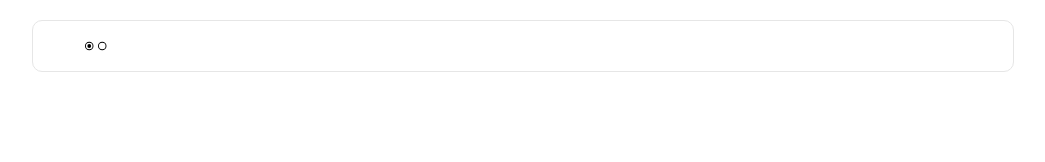
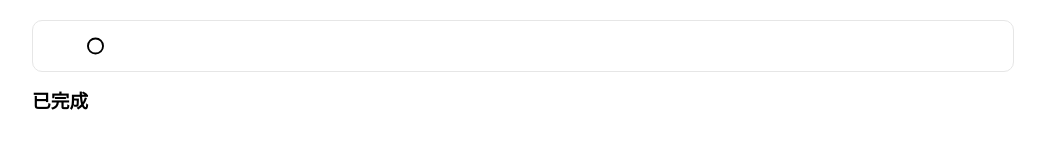
Before and after one commit to laohubb/todolist-vue3, a Vue app: page / in a window 1280 px wide. Shown: the top 162 px of the page, without its empty margins (118-1163 px from the left). Built offline with nearby package versions, Linux system fonts and the light colour scheme.

Commit message:
实现任务未完成->已完成状态更改

```diff
--- a/src/App.vue
+++ b/src/App.vue
@@ -3,17 +3,16 @@ import Item2 from "./components/Item2.vue";
 import {useStore} from "./store/index.js";
 import {onMounted, reactive, ref} from "vue";
 import { storeToRefs } from 'pinia'
-
 onMounted(()=>{
   const {setTodos}=store
   setTodos()
 })
 
 const store=useStore()
-const {todos}=storeToRefs(store)
+const {todos,finished,unFinished}=storeToRefs(store)
 
 const blankItem=reactive({id:'',title:'',status:false})
-
+const visible=ref(true)
 </script>
 
 <template>
@@ -21,7 +20,9 @@ const blankItem=reactive({id:'',title:'',status:false})
 
 <div class="box">
   <item2 :item="blankItem"/>
-  <item2 v-for="item in todos" :item="item"/>
+  <item2 v-for="item in unFinished" :item="item"/>
+  <h3 @click="visible=!visible">已完成</h3>
+  <item2 v-for="item in finished" :item="item"/>
 </div>
 
 </template>
--- a/src/components/Item2.vue
+++ b/src/components/Item2.vue
@@ -4,7 +4,7 @@ import { ref } from 'vue'
 import {useStore} from "../store/index.js";
 
 const store=useStore()
-const {todos,addTodo}=store
+const {todos,addTodo,changeStatus}=store
 const {item} = defineProps(['item'])
 
 
@@ -15,7 +15,7 @@ const title=ref('')
 <template>
   <div class="item">
     <div class="checkbox">
-      <svg  t="1667208511618" class="icon" viewBox="0 0 1024 1024"
+      <svg v-show="item.status" @click="changeStatus(item.id)" t="1667208511618" class="icon" viewBox="0 0 1024 1024"
            version="1.1" xmlns="http://www.w3.org/2000/svg" p-id="1816" width="32" height="32">
         <path
             d="M512 859.61428833A347.61428833 347.61428833 0 1 1 512 164.38571167a347.61428833 347.61428833 0 0 1 0 695.22857666z m0-77.24761979A270.36666854 270.36666854 0 1 0 512 241.63333146a270.36666854 270.36666854 0 0 0 0 540.73333708z"
@@ -24,7 +24,7 @@ const title=ref('')
             d="M512 512m-154.49523956 0a154.49523956 154.49523956 0 1 0 308.99047912 0 154.49523956 154.49523956 0 1 0-308.99047912 0Z"
             p-id="1818"></path>
       </svg>
-      <svg  t="1667212459658" class="icon" viewBox="0 0 1024 1024"
+      <svg v-show="!item.status" @click="changeStatus(item.id)" t="1667212459658" class="icon" viewBox="0 0 1024 1024"
            version="1.1" xmlns="http://www.w3.org/2000/svg" p-id="1972" width="32" height="32">
         <path
             d="M512 859.61428833A347.61428833 347.61428833 0 1 1 512 164.38571167a347.61428833 347.61428833 0 0 1 0 695.22857666z m0-77.24761979A270.36666854 270.36666854 0 1 0 512 241.63333146a270.36666854 270.36666854 0 0 0 0 540.73333708z"
--- a/src/store/index.js
+++ b/src/store/index.js
@@ -1,8 +1,5 @@
 import {defineStore} from 'pinia'
 import {computed, ref} from "vue";
-
-// 你可以对 `defineStore()` 的返回值进行任意命名，但最好使用 store 的名字，同时以 `use` 开头且以 `Store` 结尾。(比如 `useUserStore`，`useCartStore`，`useProductStore`)
-// 第一个参数是你的应用中 Store 的唯一 ID。
 
 export const useStore = defineStore('main', () => {
     const todos = ref([])
@@ -18,6 +15,15 @@ export const useStore = defineStore('main', () => {
         todos.value.push({id:Date.now(),title:t,status:false})
         saveToLocal()
     }
+    function changeStatus(id) {
+        todos.value.forEach(item => {
+            if (item.id === id) {
+                item.status = !item.status
+                console.log(item)
+            }
+        })
+        saveToLocal()
+    }
     const finished = computed(() => {
        return todos.value.filter(item => item.status === true)
 
@@ -25,5 +31,7 @@ export const useStore = defineStore('main', () => {
     const unFinished = computed(() => {
         return todos.value.filter(item => item.status === false)
     })
-    return {todos, finished, unFinished,addTodo,setTodos}
+
+
+    return {todos, finished, unFinished,addTodo,setTodos,changeStatus}
 })
```
